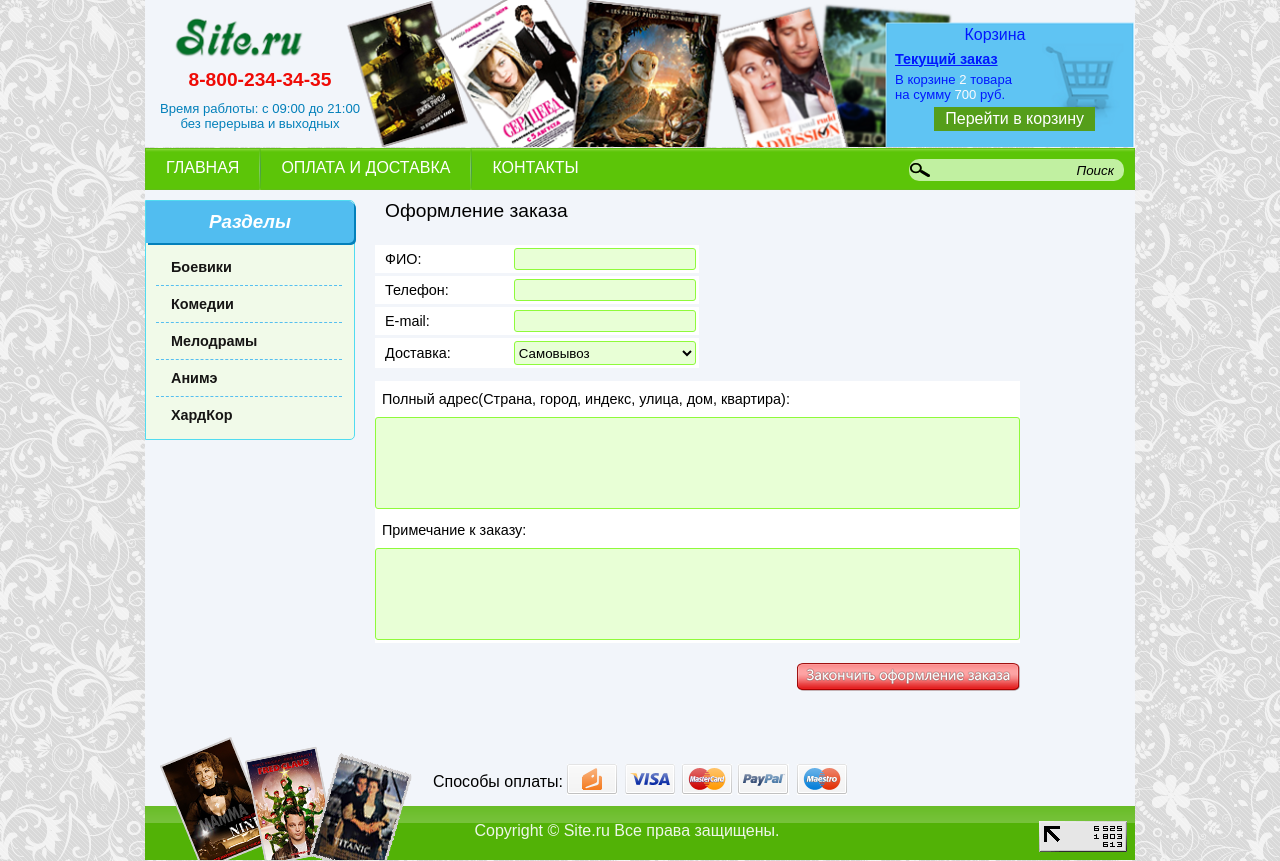
After one commit to NoTrueAcc/Test_Shop_PHP, a PHP site: page /order.html in a window 1280 px wide. The commit adds this page. Run offline with PHP 8.4, Linux system fonts and the light colour scheme.

Commit message:
Мини правки и страница оформления заказа

```diff
--- a/index.html
+++ b/index.html
@@ -6,6 +6,8 @@
     <meta charset="UTF-8">
     <meta name="description" content="Интернет магазин по продаже DVD-дисков">
     <meta name="keywords" content="интернет магазин, интернет магазин DVD, интернет магазин дисков">
+
+    <link rel="shortcut icon" href="favicon.ico" type="image/x-icon">
 
     <link rel="stylesheet" href="styles/main.css" type="text/css">
 
--- /dev/null
+++ b/order.html
@@ -0,0 +1,162 @@
+<!DOCTYPE html>
+<html lang="en">
+<head>
+    <title>Интернет магазин</title>
+
+    <meta charset="UTF-8">
+    <meta name="description" content="Интернет магазин по продаже DVD-дисков">
+    <meta name="keywords" content="интернет магазин, интернет магазин DVD, интернет магазин дисков">
+
+    <link rel="shortcut icon" href="favicon.ico" type="image/x-icon">
+
+    <link rel="stylesheet" href="styles/main.css" type="text/css">
+
+    <script src="js/main.js" type="text/javascript"></script>
+</head>
+<body>
+<div id="container">
+    <div id="header">
+        <img src="images/header.png" alt="DVD shop">
+        <div id="phone_data">
+            <p class="red">8-800-234-34-35</p>
+            <p class="blue">Время раблоты: с 09:00 до 21:00 <br> без перерыва и выходных</p>
+        </div>
+        <div id="cart">
+            <p>Корзина</p>
+            <p>Текущий заказ</p>
+            <p>В корзине <span>2</span> товара <br> на сумму <span>700</span> руб.</p>
+            <a href="#">Перейти в корзину</a>
+        </div>
+        <div class="clear"></div>
+    </div>
+    <div id="topmenu">
+        <ul>
+            <li>
+                <a href="#">ГЛАВНАЯ</a>
+            </li>
+            <li>
+                <img src="images/topmenu_border.png" alt="topmenu_border">
+            </li>
+            <li>
+                <a href="#">ОПЛАТА И ДОСТАВКА</a>
+            </li>
+            <li>
+                <img src="images/topmenu_border.png" alt="topmenu_border">
+            </li>
+            <li>
+                <a href="#">КОНТАКТЫ</a>
+            </li>
+        </ul>
+        <div id="search">
+            <form name="search" action="#" method="get">
+                <div>
+                    <input type="text" name="search_text" value="Поиск" onfocus="if(this.value == 'Поиск'){this.value = ''}" onblur="if(this.value == ''){this.value = 'Поиск'}">
+                </div>
+            </form>
+        </div>
+    </div>
+    <div id="content">
+        <div id="left">
+            <div id="menu">
+                <div class="header">
+                    <h3>Разделы</h3>
+                </div>
+                <div id="items">
+                    <ul>
+                        <li>
+                            <a href="#">Боевики</a>
+                        </li>
+                        <li>
+                            <a href="#">Комедии</a>
+                        </li>
+                        <li>
+                            <a href="#">Мелодрамы</a>
+                        </li>
+                        <li>
+                            <a href="#">Анимэ</a>
+                        </li>
+                        <li>
+                            <a href="#">ХардКор</a>
+                        </li>
+                    </ul>
+                </div>
+            </div>
+        </div>
+        <div id="right">
+            <div id="order_content">
+                <h2>Оформление заказа</h2>
+                <form name="order" action="#" method="post">
+                    <table>
+                        <tr>
+                            <td>ФИО:</td>
+                            <td>
+                                <input type="text" name="name">
+                            </td>
+                        </tr>
+                        <tr>
+                            <td>Телефон:</td>
+                            <td>
+                                <input type="text" name="phone">
+                            </td>
+                        </tr>
+                        <tr>
+                            <td>E-mail:</td>
+                            <td>
+                                <input type="text" name="email">
+                            </td>
+                        </tr>
+                        <tr>
+                            <td>Доставка:</td>
+                            <td>
+                                <select name="delivery">
+                                    <option value="0">Самовывоз</option>
+                                    <option value="1">Доставка (500 руб.)</option>
+                                </select>
+                            </td>
+                        </tr>
+                    </table>
+                    <table>
+                        <tr>
+                            <td>
+                                <p>Полный адрес(Страна, город, индекс, улица, дом, квартира):</p>
+                                <textarea name="address" cols="80" rows="6"></textarea>
+                            </td>
+                        </tr>
+                        <tr>
+                            <td>
+                                <p>Примечание к заказу:</p>
+                                <textarea name="address" cols="80" rows="6"></textarea>
+                            </td>
+                        </tr>
+                        <tr>
+                            <td>
+                                <input type="submit" name="order_submit" value="">
+                            </td>
+                        </tr>
+                    </table>
+                </form>
+            </div>
+        </div>
+        <div class="clear"></div>
+        <div id="footer">
+            <div id="pm">
+                <table>
+                    <tr>
+                        <td>Способы оплаты: </td>
+                        <td>
+                            <img src="images/pm.png" alt="payment">
+                        </td>
+                    </tr>
+                </table>
+            </div>
+            <div id="copy">
+                <p>Copyright &copy; Site.ru Все права защищены. </p>
+                <p id="counter">
+                    <img src="images/counter.png" alt="counter">
+                </p>
+            </div>
+        </div>
+    </div>
+</div>
+</body>
+</html>
--- a/product.html
+++ b/product.html
@@ -6,6 +6,8 @@
     <meta charset="UTF-8">
     <meta name="description" content="Интернет магазин по продаже DVD-дисков">
     <meta name="keywords" content="интернет магазин, интернет магазин DVD, интернет магазин дисков">
+
+    <link rel="shortcut icon" href="favicon.ico" type="image/x-icon">
 
     <link rel="stylesheet" href="styles/main.css" type="text/css">
 
--- a/styles/main.css
+++ b/styles/main.css
@@ -457,16 +457,16 @@ body
 
 /*cart_page*/
 
-#right #cart_content h2 {
+#right #cart_content h2, #right #order_content h2 {
     font-weight: normal;
     font-size: 120%;
     margin: 0 0 20px 10px;
 }
 
 #right #cart_table {
-    border: 1px solid black;
+    border: 1px solid #5F9EA0;
     border-radius: 10px;
-    box-shadow: #000 2px 2px;
+    box-shadow: #B0E0E6 2px 2px;
 }
 
 #right #cart_table table tr:first-child td {
@@ -525,3 +525,152 @@ body
 #right #cart_table a.link_delete:hover {
     color: #ef0a05;
 }
+
+#right #cart_table #discount {
+    margin-top: 10px;
+    background-color: #d5f9b5;
+}
+
+#right #cart_table #discount table tr td {
+    padding: 15px 0 10px 20px;
+}
+
+#right #cart_table #discount table tr td p {
+    margin: 8px 0 0 0;
+}
+
+#right #cart_table #discount table tr td p span{
+    font-size: 85%;
+}
+
+#right #cart_table #discount input[name="discount"] {
+    width: 134px;
+    border: 1px solid #7cf115;
+    text-align: left;
+    padding: 0 3px;
+}
+
+#right #cart_table #discount input[name="discount_submit"] {
+    background: url(../images/cart_discount.png) no-repeat;
+    width: 172px;
+    height: 28px;
+    border: none;
+}
+
+#right #cart_table #discount input[name="discount_submit"]:hover {
+    background: url(../images/cart_discount_active.png) no-repeat;
+}
+
+#right #cart_table #recalc {
+    float: left;
+    margin-top: 25px;
+}
+
+#right #cart_table #order p, #right #cart_table #recalc p {
+    text-align: center;
+    margin: 7px 30px;
+}
+
+#right #cart_table #recalc input[name="recalc_submit"], #right #cart_table #order input[name="order_submit"] {
+    width: 173px;
+    height: 29px;
+    border: none;
+}
+
+#right #cart_table #recalc input[name="recalc_submit"] {
+    background: url("../images/cart_recalc.png") no-repeat;
+}
+
+#right #cart_table #recalc input[name="recalc_submit"]:hover {
+    background: url("../images/cart_recalc_active.png") no-repeat;
+}
+
+#right #cart_table #order {
+    float: right;
+}
+
+#right #cart_table #order input[name="order_submit"] {
+    background: url("../images/cart_order.png") no-repeat;
+}
+
+#right #cart_table #order input[name="order_submit"]:hover {
+    background: url("../images/cart_order_active.png") no-repeat;
+}
+
+#right #cart_table #order p:first-child span{
+    font-weight: bold;
+}
+
+/* order_page */
+
+#right #order_content table {
+    font-size: 90%;
+}
+
+#right #order_content table:first-child {
+    border-collapse: separate;
+    border-spacing: 0 3px;
+}
+
+#right #order_content table tr {
+    background-color: #ffffff;
+}
+
+#right #order_content table td {
+    padding: 3px;
+    vertical-align: middle;
+}
+
+#right #order_content table:first-child tr td:first-child {
+    padding: 0 60px 0 10px;
+}
+
+#right #order_content table input[type="text"], #right #order_content table select, #right #order_content table textarea {
+    background-color: #e8ffd6;
+    border: 1px solid #8ffa3b;
+    border-radius: 3px;
+    overflow: hidden;
+    resize: none;
+    padding: 0;
+}
+
+#right #order_content table input[type="text"] {
+    width: 180px;
+    height: 20px;
+}
+
+#right #order_content table select {
+    width: 182px;
+    height: 24px;
+}
+
+#right #order_content table:nth-child(2) {
+    border-collapse: collapse;
+    margin-top: 10px
+}
+
+#right #order_content table:nth-child(2) td {
+    padding: 0;
+    margin: 0;
+}
+
+#right #order_content table:nth-child(2) p {
+    margin: 10px 0 10px 7px;
+}
+
+#right #order_content table input[name="order_submit"] {
+    background: url("../images/order_end.png") no-repeat;
+    width: 223px;
+    height: 28px;
+    border: none;
+    float: right;
+    margin-top: 20px;
+}
+
+#right #order_content table input[name="order_submit"]:hover {
+    background: url("../images/order_end_active.png") no-repeat;
+}
+
+#right #order_content table:last-child tr:last-child {
+    background-color: #f2f5fa;
+}
```
Also changed, not shown: cart.html (+31 -0 lines), favicon.ico (added), images/order_end.png, images/order_end_active.png.
